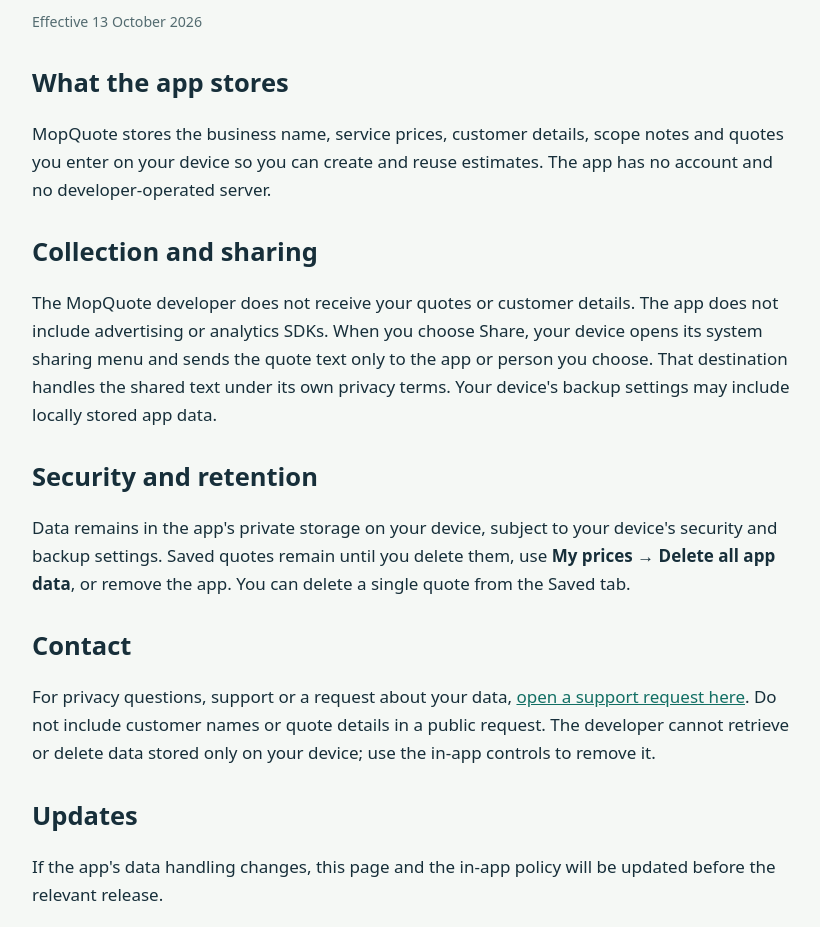
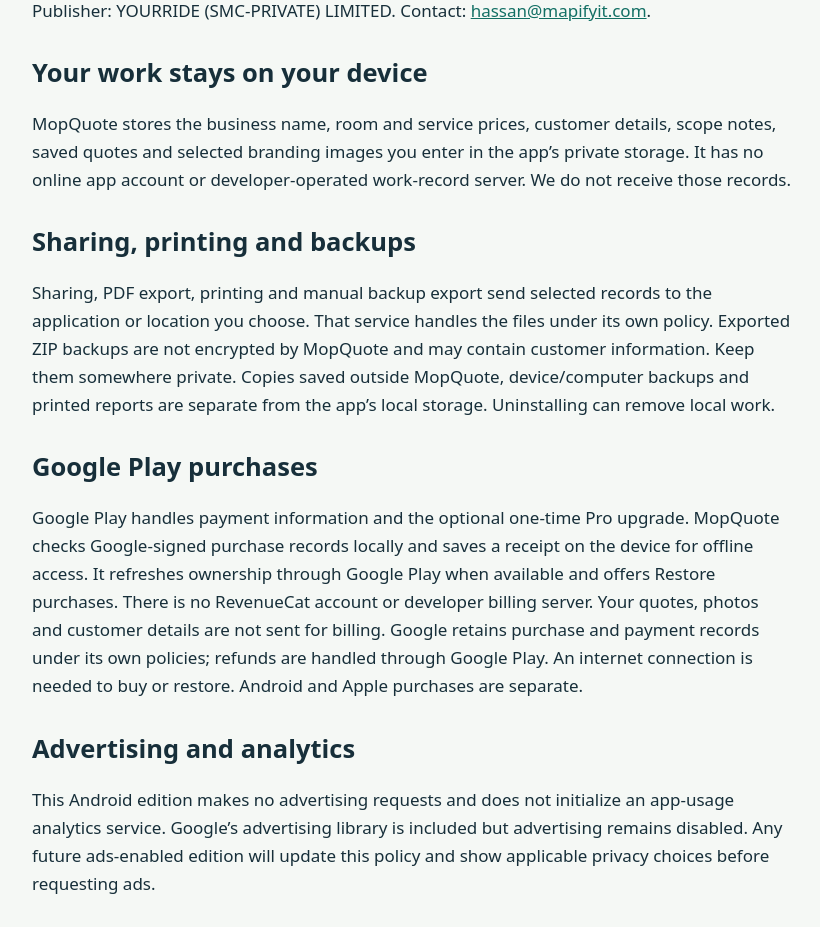
Before and after one commit to thmHassan/mopquote-support, a plain HTML site: page index.html in a window 1280 px wide. Shown: the part 225-1152 px from the top of the page, without its empty margins (228-1048 px from the left). Drawn offline with Linux system fonts and the light colour scheme.

Commit message:
Update Android privacy and support for direct Google Play billing

```diff
--- a/index.html
+++ b/index.html
@@ -1,42 +1,12 @@
 <!doctype html>
-<html lang="en">
-<head>
-  <meta charset="utf-8">
-  <meta name="viewport" content="width=device-width, initial-scale=1">
-  <title>MopQuote Privacy Policy & Support</title>
-  <meta name="description" content="MopQuote privacy policy: how cleaning quotes and customer details are stored on your device, shared and deleted.">
-  <link rel="canonical" href="https://thmhassan.github.io/mopquote-support/">
-  <style>
-    body { margin: 0; background: #f5f8f5; color: #172f3a; font: 17px/1.65 system-ui, sans-serif; }
-    main { max-width: 760px; padding: 32px 22px 80px; margin: auto; }
-    h1 { line-height: 1.15; font-size: 2.5rem; }
-    h2 { margin-top: 2rem; line-height: 1.25; }
-    a { color: #126f64; }
-    .tag { display: inline-block; background: #9ee8c8; padding: 5px 12px; border-radius: 99px; font-weight: 700; }
-    small { color: #536b70; }
-  </style>
-</head>
-<body>
-<main>
-  <p><a href="app.html">← About the cleaning quote app</a></p>
-  <span class="tag">MopQuote</span>
-  <h1>Privacy policy & support</h1>
-  <small>Effective 13 October 2026</small>
-
-  <h2>What the app stores</h2>
-  <p>MopQuote stores the business name, service prices, customer details, scope notes and quotes you enter on your device so you can create and reuse estimates. The app has no account and no developer-operated server.</p>
-
-  <h2>Collection and sharing</h2>
-  <p>The MopQuote developer does not receive your quotes or customer details. The app does not include advertising or analytics SDKs. When you choose Share, your device opens its system sharing menu and sends the quote text only to the app or person you choose. That destination handles the shared text under its own privacy terms. Your device's backup settings may include locally stored app data.</p>
-
-  <h2>Security and retention</h2>
-  <p>Data remains in the app's private storage on your device, subject to your device's security and backup settings. Saved quotes remain until you delete them, use <strong>My prices → Delete all app data</strong>, or remove the app. You can delete a single quote from the Saved tab.</p>
-
-  <h2>Contact</h2>
-  <p>For privacy questions, support or a request about your data, <a href="https://github.com/thmHassan/mopquote-support/issues/new">open a support request here</a>. Do not include customer names or quote details in a public request. The developer cannot retrieve or delete data stored only on your device; use the in-app controls to remove it.</p>
-
-  <h2>Updates</h2>
-  <p>If the app's data handling changes, this page and the in-app policy will be updated before the relevant release.</p>
-</main>
-</body>
-</html>
+<html lang="en"><head><meta charset="utf-8"><meta name="viewport" content="width=device-width,initial-scale=1"><title>MopQuote Privacy Policy &amp; Support</title><meta name="description" content="How MopQuote protects local cleaning quotes, handles Google Play purchases, and supports export and deletion."><link rel="canonical" href="https://thmhassan.github.io/mopquote-support/"><style>body{margin:0;background:#f5f8f5;color:#172f3a;font:17px/1.65 system-ui,sans-serif}main{max-width:760px;padding:32px 22px 80px;margin:auto}h1{line-height:1.15;font-size:2.5rem}h2{margin-top:2rem;line-height:1.25}a{color:#126f64}small{color:#536b70}</style></head><body><main>
+<p><a href="app.html">About MopQuote</a></p><h1>Privacy policy &amp; support</h1><p>Updated 15 November 2026. Android version 1.1.1.</p><p>Publisher: YOURRIDE (SMC-PRIVATE) LIMITED. Contact: <a href="mailto:hassan@mapifyit.com">hassan@mapifyit.com</a>.</p>
+<h2>Your work stays on your device</h2><p>MopQuote stores the business name, room and service prices, customer details, scope notes, saved quotes and selected branding images you enter in the app’s private storage. It has no online app account or developer-operated work-record server. We do not receive those records.</p>
+<h2>Sharing, printing and backups</h2><p>Sharing, PDF export, printing and manual backup export send selected records to the application or location you choose. That service handles the files under its own policy. Exported ZIP backups are not encrypted by MopQuote and may contain customer information. Keep them somewhere private. Copies saved outside MopQuote, device/computer backups and printed reports are separate from the app’s local storage. Uninstalling can remove local work.</p>
+<h2>Google Play purchases</h2><p>Google Play handles payment information and the optional one-time Pro upgrade. MopQuote checks Google-signed purchase records locally and saves a receipt on the device for offline access. It refreshes ownership through Google Play when available and offers Restore purchases. There is no RevenueCat account or developer billing server. Your quotes, photos and customer details are not sent for billing. Google retains purchase and payment records under its own policies; refunds are handled through Google Play. An internet connection is needed to buy or restore. Android and Apple purchases are separate.</p>
+<h2>Advertising and analytics</h2><p>This Android edition makes no advertising requests and does not initialize an app-usage analytics service. Google’s advertising library is included but advertising remains disabled. Any future ads-enabled edition will update this policy and show applicable privacy choices before requesting ads.</p>
+<h2>Images and permissions</h2><p>You select an optional business logo using the system picker. The selected image is copied into app storage. The app does not require contacts, microphone or precise location access. Internet access supports Google Play purchases and restoration.</p>
+<h2>Retention and deletion</h2><p>Records remain until deleted or the app’s data is removed. Deleting an individual record removes it from the current view; a previous local snapshot or unused image may remain until you use Delete all local work in Settings. That action removes current and previous work snapshots and managed images. It does not cancel a purchase or delete Google’s transaction records. Exported/shared copies and external backups must be deleted separately. Support cannot retrieve or remotely delete records held only on your device.</p>
+<h2>Support and children</h2><p>Contact <a href="mailto:hassan@mapifyit.com">hassan@mapifyit.com</a> for help or privacy questions. Only send the information needed to resolve your question; do not send customer records unless necessary and authorized. Support correspondence is handled to answer your request and retained only as needed for support and applicable obligations. MopQuote is intended for adult business users, not directed at children.</p>
+<h2>Updates</h2><p>This policy will be updated when data practices change. Read <a href="https://policies.google.com/privacy">Google’s privacy policy</a> for Google’s services.</p>
+</main></body></html>
```
